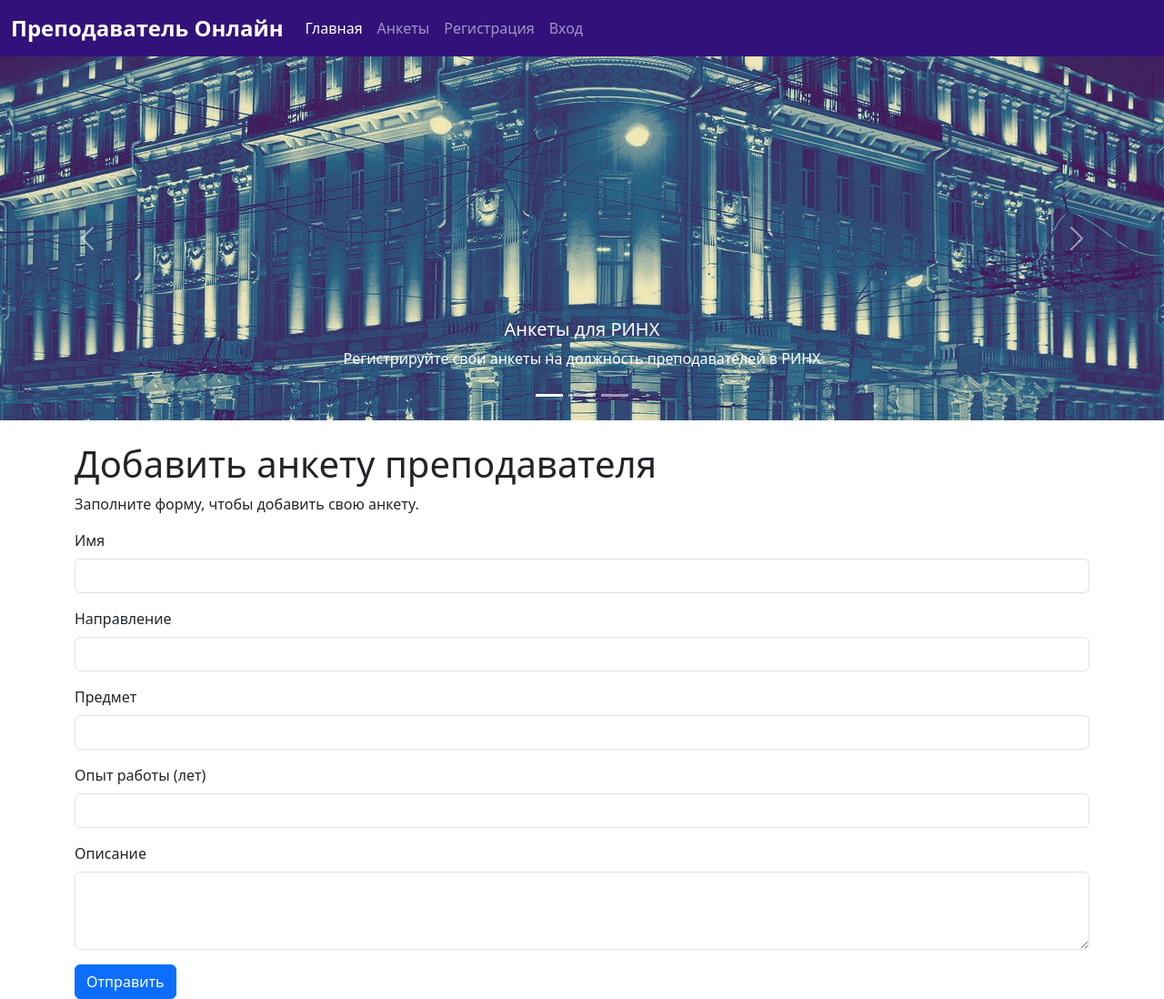
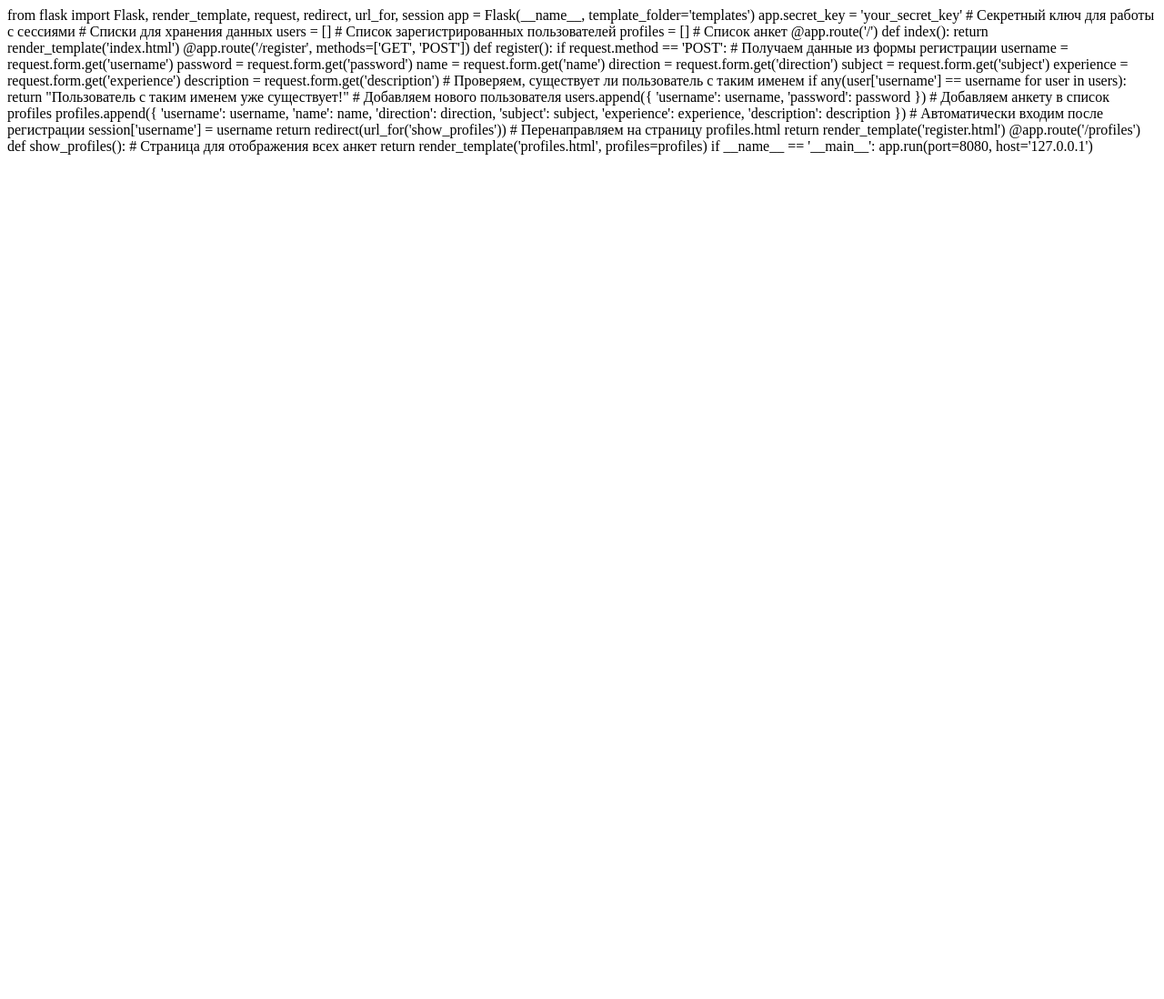
Before and after one commit to ssvXD/devHack_komandochka, a Flask app: page / in a window 1280 px wide. Shown: the whole page at 91% size. After the commit the page ends 170 px from the top, so only its background shows below. Run offline with Flask 3, Linux system fonts and the light colour scheme; some libraries are stand-ins or nearby versions.

Commit message:
Update index.html

```diff
--- a/templates/index.html
+++ b/templates/index.html
@@ -1,134 +1,58 @@
-<!DOCTYPE html>
-<html lang="ru">
-<head>
-    <meta charset="UTF-8">
-    <meta name="viewport" content="width=device-width, initial-scale=1.0">
-    <title>Преподаватель онлайн</title>
-    <!-- Подключаем Bootstrap CSS -->
-    <link href="https://cdn.jsdelivr.net/npm/bootstrap@5.3.0/dist/css/bootstrap.min.css" rel="stylesheet">
-    <style>
-        /* Дополнительные стили для заголовка */
-        .navbar-brand {
-            font-size: 1.5rem;
-            font-weight: bold;
-        }
-        .carousel-item {
-            height: 400px;
-            background-size: cover;
-            background-position: center;
-        }
-        .carousel-item img {
-            width: 100%;
-            height: 100%;
-            object-fit: cover;
-        }
+from flask import Flask, render_template, request, redirect, url_for, session
 
-        /* Пользовательский цвет для шапки */
-        .custom-navbar {
-            background-color: #32127A; /* HEX: #32127A */
-        }
-    </style>
-</head>
-<body>
+app = Flask(__name__, template_folder='templates')
+app.secret_key = 'your_secret_key'  # Секретный ключ для работы с сессиями
 
-    <!-- Навигационная панель -->
-    <nav class="navbar navbar-expand-lg navbar-dark custom-navbar">
-    <div class="container-fluid">
-        <a class="navbar-brand" href="/">Преподаватель Онлайн</a>
-        <button class="navbar-toggler" type="button" data-bs-toggle="collapse" data-bs-target="#navbarNav" aria-controls="navbarNav" aria-expanded="false" aria-label="Toggle navigation">
-            <span class="navbar-toggler-icon"></span>
-        </button>
-        <div class="collapse navbar-collapse" id="navbarNav">
-            <ul class="navbar-nav">
-                <li class="nav-item">
-                    <a class="nav-link active" aria-current="page" href="/">Главная</a>
-                </li>
-                <li class="nav-item">
-                    <a class="nav-link" href="/profiles">Анкеты</a>
-                </li>
-                <li class="nav-item">
-                    <a class="nav-link" href="/register">Регистрация</a>
-                </li>
-                <li class="nav-item">
-                    <a class="nav-link" href="/login">Вход</a>
-                </li>
-            </ul>
-        </div>
-    </div>
-</nav>
-    <!-- Карусель -->
-    <div id="carouselExampleIndicators" class="carousel slide" data-bs-ride="carousel">
-        <div class="carousel-indicators">
-            <button type="button" data-bs-target="#carouselExampleIndicators" data-bs-slide-to="0" class="active" aria-current="true" aria-label="Slide 1"></button>
-            <button type="button" data-bs-target="#carouselExampleIndicators" data-bs-slide-to="1" aria-label="Slide 2"></button>
-            <button type="button" data-bs-target="#carouselExampleIndicators" data-bs-slide-to="2" aria-label="Slide 3"></button>
-        </div>
-        <div class="carousel-inner">
-            <div class="carousel-item active">
-                <!-- Изменено: добавлена картинка picture1.png -->
-                <img src="{{ url_for('static', filename='pic1.jpg') }}" class="d-block w-100" alt="Slide 1">
-                <div class="carousel-caption d-none d-md-block">
-                    <h5>Анкеты для РИНХ</h5>
-                    <p>Регистрируйте свои анкеты на должность преподавателей в РИНХ</p>
-                </div>
-            </div>
-            <div class="carousel-item">
-                <img src="https://via.placeholder.com/800x400?text=Slide+2" class="d-block w-100" alt="Slide 2">
-                <div class="carousel-caption d-none d-md-block">
-                    <h5>Второй слайд</h5>
-                    <p>Описание второго слайда.</p>
-                </div>
-            </div>
-            <div class="carousel-item">
-                <img src="https://via.placeholder.com/800x400?text=Slide+3" class="d-block w-100" alt="Slide 3">
-                <div class="carousel-caption d-none d-md-block">
-                    <h5>Третий слайд</h5>
-                    <p>Описание третьего слайда.</p>
-                </div>
-            </div>
-        </div>
-        <button class="carousel-control-prev" type="button" data-bs-target="#carouselExampleIndicators" data-bs-slide="prev">
-            <span class="carousel-control-prev-icon" aria-hidden="true"></span>
-            <span class="visually-hidden">Предыдущий</span>
-        </button>
-        <button class="carousel-control-next" type="button" data-bs-target="#carouselExampleIndicators" data-bs-slide="next">
-            <span class="carousel-control-next-icon" aria-hidden="true"></span>
-            <span class="visually-hidden">Следующий</span>
-        </button>
-    </div>
-    <!-- Основной контент -->
-    <div class="container mt-4">
-        <h1>Добавить анкету преподавателя</h1>
-        <p>Заполните форму, чтобы добавить свою анкету.</p>
+# Списки для хранения данных
+users = []  # Список зарегистрированных пользователей
+profiles = []  # Список анкет
 
-        <!-- Форма для добавления анкеты -->
-        <form action="/submit" method="POST">
-            <div class="mb-3">
-                <label for="name" class="form-label">Имя</label>
-                <input type="text" class="form-control" id="name" name="name" required>
-            </div>
-            <div class="mb-3">
-                <label for="direction" class="form-label">Направление</label>
-                <input type="text" class="form-control" id="direction" name="direction" required>
-            </div>
-            <div class="mb-3">
-                <label for="subject" class="form-label">Предмет</label>
-                <input type="text" class="form-control" id="subject" name="subject" required>
-            </div>
-            <div class="mb-3">
-                <label for="experience" class="form-label">Опыт работы (лет)</label>
-                <input type="number" class="form-control" id="experience" name="experience" required>
-            </div>
-            <div class="mb-3">
-                <label for="description" class="form-label">Описание</label>
-                <textarea class="form-control" id="description" name="description" rows="3" required></textarea>
-            </div>
-            <button type="submit" class="btn btn-primary">Отправить</button>
-        </form>
-    </div>
+@app.route('/')
+def index():
+    return render_template('index.html')
 
-    <!-- Подключаем Bootstrap JS и зависимости -->
-    <script src="https://cdn.jsdelivr.net/npm/@popperjs/core@2.11.6/dist/umd/popper.min.js"></script>
-    <script src="https://cdn.jsdelivr.net/npm/bootstrap@5.3.0/dist/js/bootstrap.min.js"></script>
-</body>
-</html>
+@app.route('/register', methods=['GET', 'POST'])
+def register():
+    if request.method == 'POST':
+        # Получаем данные из формы регистрации
+        username = request.form.get('username')
+        password = request.form.get('password')
+        name = request.form.get('name')
+        direction = request.form.get('direction')
+        subject = request.form.get('subject')
+        experience = request.form.get('experience')
+        description = request.form.get('description')
+
+        # Проверяем, существует ли пользователь с таким именем
+        if any(user['username'] == username for user in users):
+            return "Пользователь с таким именем уже существует!"
+
+        # Добавляем нового пользователя
+        users.append({
+            'username': username,
+            'password': password
+        })
+
+        # Добавляем анкету в список profiles
+        profiles.append({
+            'username': username,
+            'name': name,
+            'direction': direction,
+            'subject': subject,
+            'experience': experience,
+            'description': description
+        })
+
+        # Автоматически входим после регистрации
+        session['username'] = username
+        return redirect(url_for('show_profiles'))  # Перенаправляем на страницу profiles.html
+
+    return render_template('register.html')
+
+@app.route('/profiles')
+def show_profiles():
+    # Страница для отображения всех анкет
+    return render_template('profiles.html', profiles=profiles)
+
+if __name__ == '__main__':
+    app.run(port=8080, host='127.0.0.1')
```
